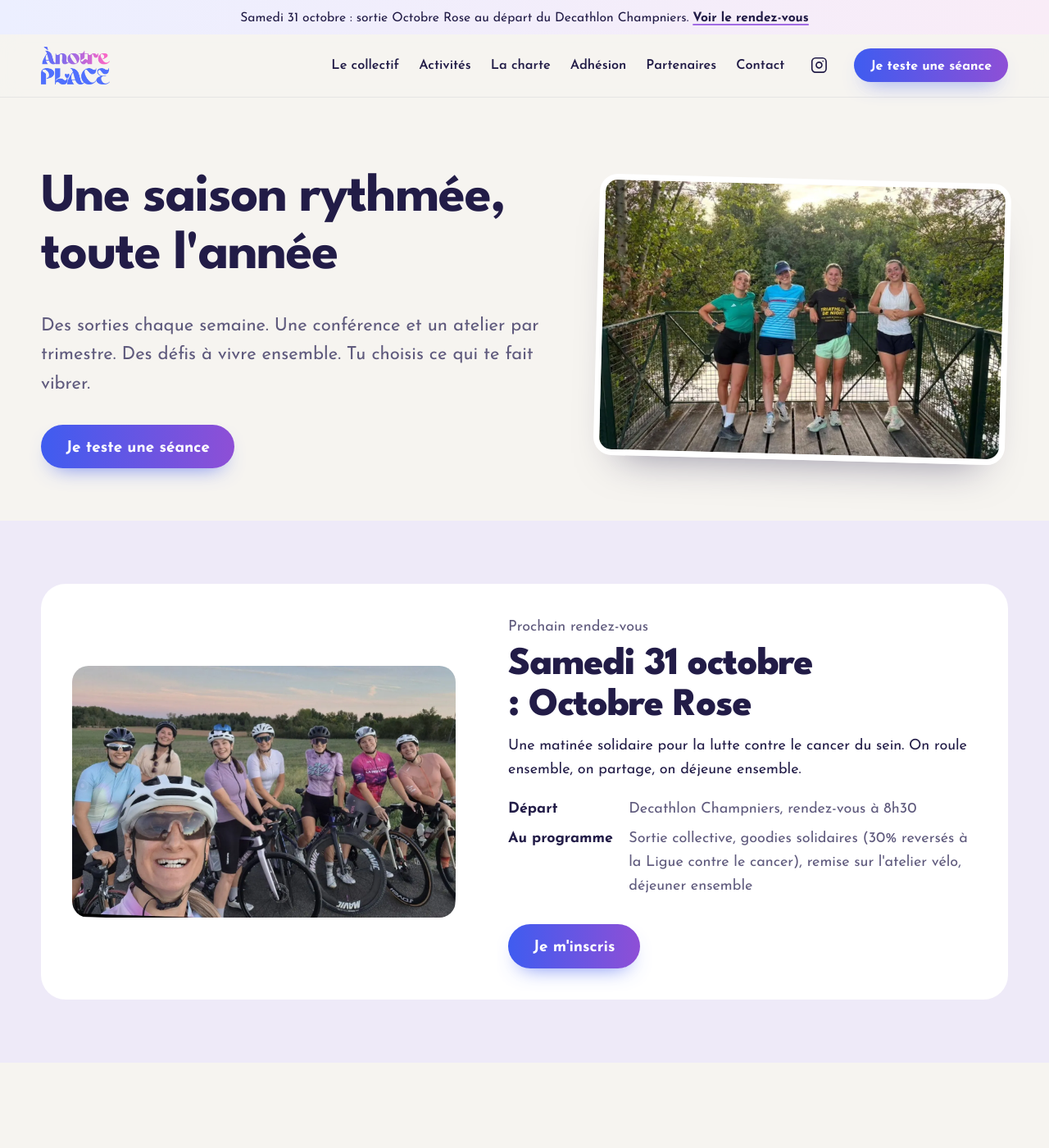
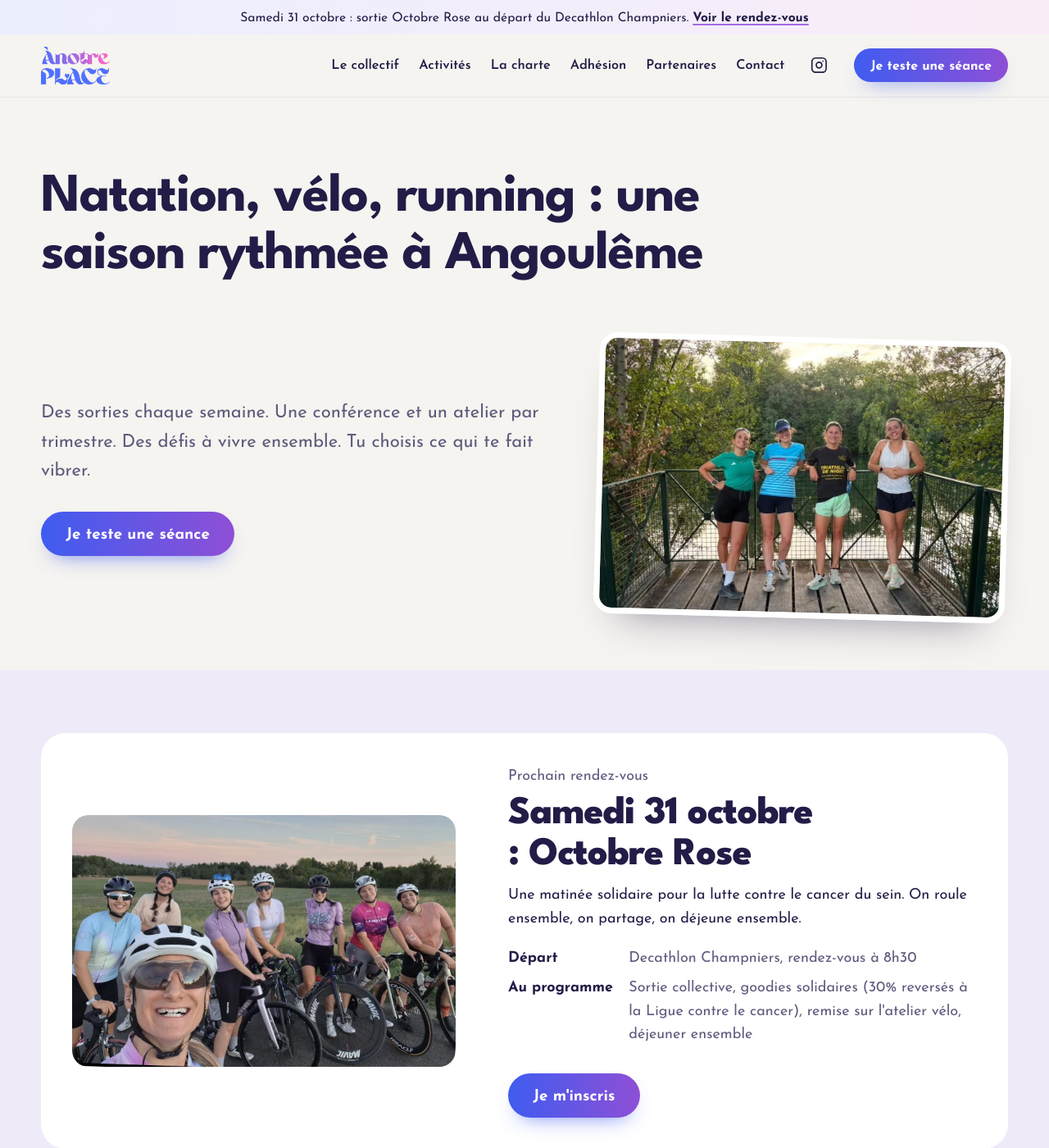
Before and after one commit to Anotreplace/anotreplace.github.io, a Jekyll site: the page built from activites/index.html, in a window 1280 px wide and 1400 px high. Shown: the whole window at 82% size. Built offline with Jekyll 4.4.1, drawn with Linux system fonts in a browser that asks for light colours.

Commit message:
SEO : méta-descriptions Réserver et Documents raccourcies, H1 Activités avec mots-clés sur toute la largeur
Co-Authored-By: Claude Opus 5.5 <noreply@anthropic.com>

```diff
--- a/activites/index.html
+++ b/activites/index.html
@@ -4,10 +4,10 @@ title: "Natation, vélo, running entre femmes | Ànotreplace"
 description: "Natation, sorties vélo de route et running chaque semaine, conférences santé et ateliers : découvre la saison 2026-2027 du collectif Ànotreplace."
 ---
 
-<section class="page-hero page-hero--media">
+<section class="page-hero page-hero--media page-hero--titre-large">
   <div class="wrap">
+    <h1>Natation, vélo, running : une saison rythmée à Angoulême</h1>
     <div>
-      <h1>Une saison rythmée, toute l'année</h1>
       <p class="lead">Des sorties chaque semaine. Une conférence et un atelier par trimestre. Des défis à vivre ensemble. Tu choisis ce qui te fait vibrer.</p>
       <div class="actions"><a class="btn" href="/reserver/">Je teste une séance</a></div>
     </div>
--- a/assets/css/style.css
+++ b/assets/css/style.css
@@ -905,3 +905,6 @@ html.apercu-ouvert { overflow: hidden; }
   .contact-way > span:last-child { min-width: 0; }
   .contact-way .muted { white-space: nowrap; overflow-wrap: normal; font-size: clamp(.74rem, 3.7vw, .95rem); }
 }
+
+/* ---------- Titre de page sur toute la largeur (page Activités) ---------- */
+.page-hero--titre-large .wrap > h1 { grid-column: 1 / -1; max-width: 30ch; margin-bottom: 0; }
--- a/documents/index.html
+++ b/documents/index.html
@@ -1,7 +1,7 @@
 ---
 layout: default
 title: "Documents de l'association | Ànotreplace"
-description: "Statuts, charte, règlement intérieur, dossier d'adhésion, RIB et plaquette partenaires du collectif Ànotreplace : à télécharger un par un, en sélection ou d'un seul clic."
+description: "Statuts, charte, règlement intérieur, dossier d'adhésion et plaquette partenaires d'Ànotreplace : à télécharger un par un ou en un seul clic."
 ---
 
 <section class="page-hero">
--- a/reserver/index.html
+++ b/reserver/index.html
@@ -1,7 +1,7 @@
 ---
 layout: default
 title: "Séance découverte de sport entre femmes | Ànotreplace"
-description: "Viens tester une séance avec le collectif féminin Ànotreplace : natation, vélo ou running. Tous niveaux, sans engagement : un message sur Instagram ou un mail suffit."
+description: "Viens tester une séance avec Ànotreplace, collectif sportif féminin à Angoulême : natation, vélo ou running, tous niveaux."
 body_class: "no-mobile-cta"
 ---
 
```
